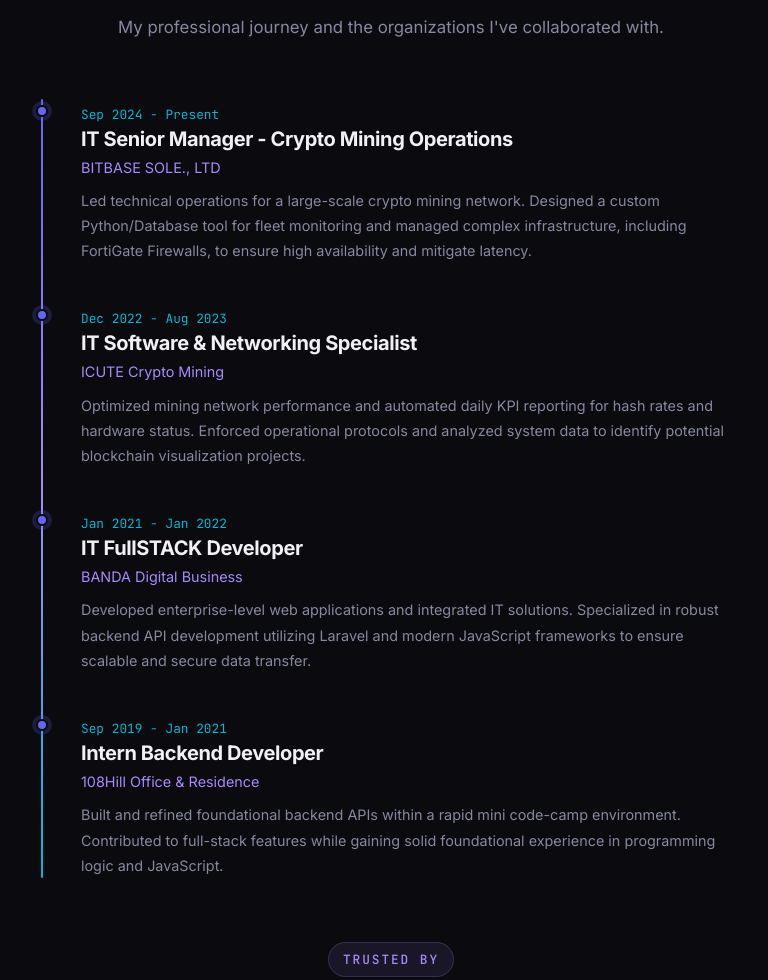
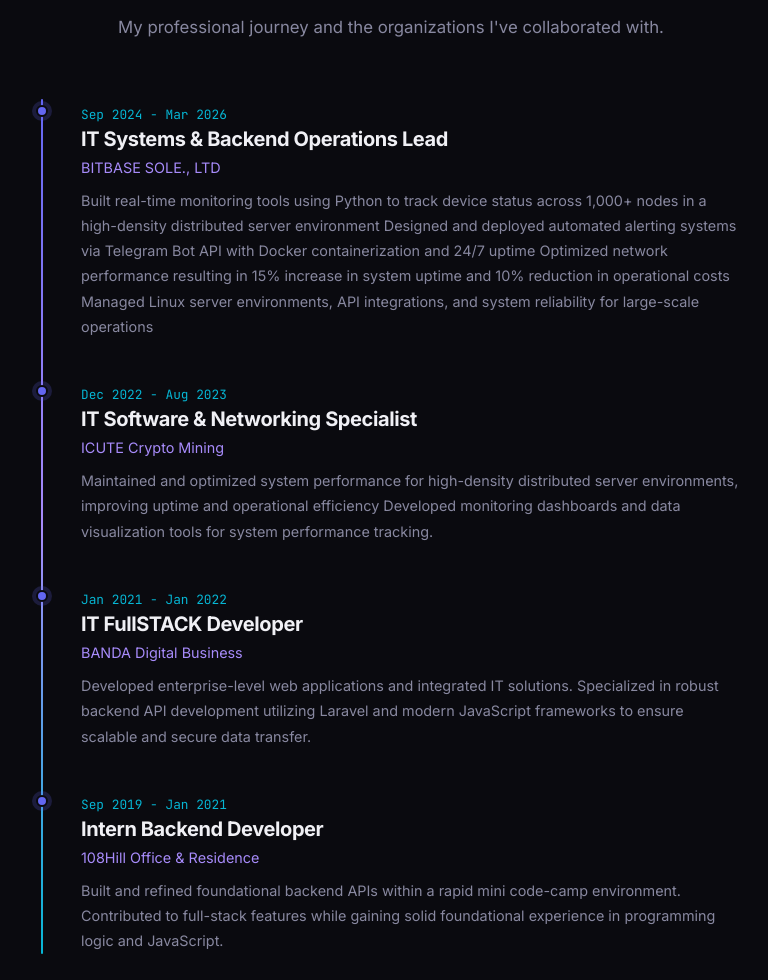
Before and after one commit to khamsone8585/portforio_khamsone, a plain HTML site: page index.html in a window 1280 px wide. Shown: the part 5241-6221 px from the top of the page, without its empty margins (249-1017 px from the left). Drawn offline with Linux system fonts and the light colour scheme.

Commit message:
modify exp

```diff
--- a/index.html
+++ b/index.html
@@ -484,21 +484,29 @@
 
             <div class="timeline">
                 <div class="timeline-item reveal">
-                    <span class="timeline-date">Sep 2024 - Present</span>
-                    <h4>IT Senior Manager - Crypto Mining Operations</h4>
+                    <span class="timeline-date">Sep 2024 - Mar 2026</span>
+                    <h4>IT Systems & Backend Operations Lead</h4>
                     <p class="company">BITBASE SOLE., LTD</p>
-                    <p>Led technical operations for a large-scale crypto mining network. Designed a custom
-                        Python/Database tool for fleet monitoring and managed complex infrastructure, including
-                        FortiGate Firewalls, to ensure high availability and mitigate latency.</p>
+                    <p>Built real-time monitoring tools using Python to track device status across 1,000+ nodes in a
+                        high-density
+                        distributed server environment
+                        Designed and deployed automated alerting systems via Telegram Bot API with Docker
+                        containerization
+                        and 24/7 uptime
+                        Optimized network performance resulting in 15% increase in system uptime and 10% reduction in
+                        operational costs
+                        Managed Linux server environments, API integrations, and system reliability for large-scale
+                        operations</p>
                 </div>
 
                 <div class="timeline-item reveal">
                     <span class="timeline-date">Dec 2022 - Aug 2023</span>
                     <h4>IT Software & Networking Specialist</h4>
                     <p class="company">ICUTE Crypto Mining</p>
-                    <p>Optimized mining network performance and automated daily KPI reporting for hash rates and
-                        hardware status. Enforced operational protocols and analyzed system data to identify potential
-                        blockchain visualization projects.</p>
+                    <p>Maintained and optimized system performance for high-density distributed server environments,
+                        improving uptime and operational efficiency
+                        Developed monitoring dashboards and data visualization tools for system performance tracking.
+                    </p>
                 </div>
 
                 <div class="timeline-item reveal">
```
